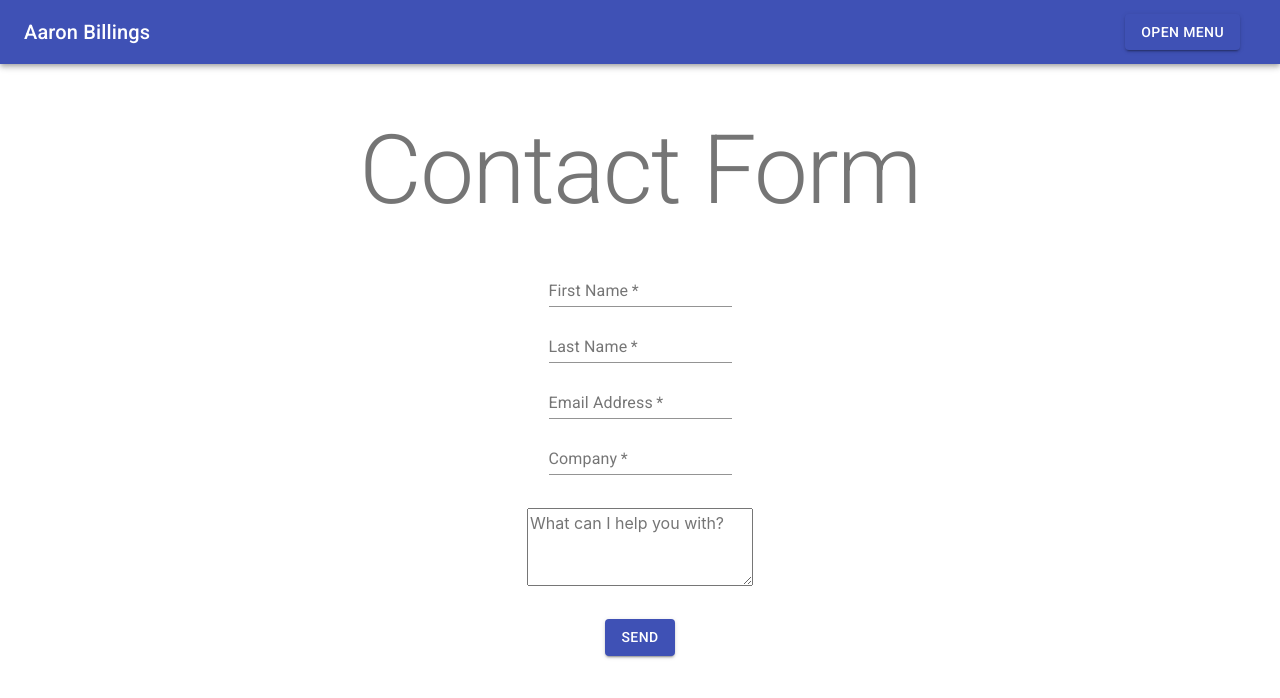
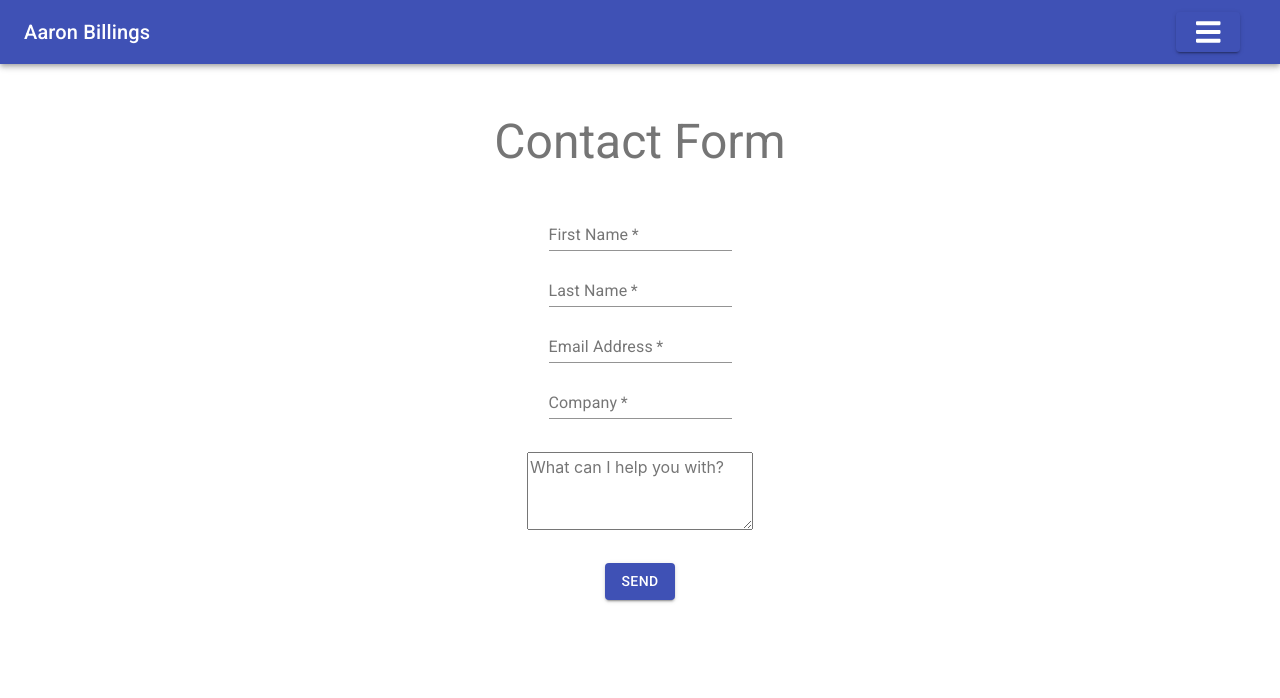
Before and after one commit to asbillings07/react_developer_portfolio, a React (Create React App) app: page /contact in a window 1280 px wide. Shown: the top 698 px of the page. Built offline with nearby package versions, Linux system fonts and the light colour scheme.

Commit message:
update menu items

```diff
--- a/package.json
+++ b/package.json
@@ -3,6 +3,11 @@
   "version": "0.1.0",
   "private": true,
   "dependencies": {
+    "@fortawesome/fontawesome-svg-core": "^1.2.30",
+    "@fortawesome/free-brands-svg-icons": "^5.9.0",
+    "@fortawesome/free-regular-svg-icons": "^5.9.0",
+    "@fortawesome/free-solid-svg-icons": "^5.14.0",
+    "@fortawesome/react-fontawesome": "^0.1.11",
     "@material-ui/core": "^4.7.0",
     "@material-ui/icons": "^4.5.1",
     "bootstrap": "^4.3.1",
--- a/public/index.html
+++ b/public/index.html
@@ -11,10 +11,7 @@
             rel="stylesheet"
             href="https://fonts.googleapis.com/css?family=Roboto:300,400,500,700&display=swap"
         />
-    <link
-      rel="stylesheet"
-      href="https://fonts.googleapis.com/icon?family=Material+Icons"
-    />
+        <link rel="stylesheet" href="https://fonts.googleapis.com/icon?family=Material+Icons" />
 
         <meta
             name="viewport"
@@ -36,7 +33,7 @@
       work correctly both with client-side routing and a non-root public URL.
       Learn how to configure a non-root public URL by running `npm run build`.
     -->
-    <title>Developer Portfolio</title>
+        <title>Aaron Billings</title>
     </head>
     <body>
         <noscript>You need to enable JavaScript to run this app.</noscript>
@@ -58,6 +55,5 @@
 
       To begin the development, run `npm start` or `yarn start`.
       To create a production bundle, use `npm run build` or `yarn build`.
-    -->
-  </body>
+    --></body>
 </html>
--- a/src/components/ContactForm.js
+++ b/src/components/ContactForm.js
@@ -32,7 +32,7 @@ export const ContactForm = () => {
   return (
     <>
       <HeadingContainer>
-        <Typography variant='h1' color='textSecondary'>
+        <Typography variant='h3' color='textSecondary'>
           Contact Form
         </Typography>
       </HeadingContainer>
--- a/src/components/Home.js
+++ b/src/components/Home.js
@@ -61,7 +61,7 @@ export const Home = () => {
               color='textPrimary'
               gutterBottom
             >
-              Portfolio
+              Aaron Billings
             </Typography>
             <Typography
               variant='h5'
--- /dev/null
+++ b/src/components/MenuItems.js
@@ -0,0 +1,86 @@
+import React from 'react'
+import { ListItemIcon, ListItemText, Button, MenuItem, Menu } from '@material-ui/core'
+import { withStyles } from '@material-ui/core/styles'
+import { PhotoAlbum, Person, ContactMail } from '@material-ui/icons'
+import { FontAwesomeIcon } from '@fortawesome/react-fontawesome'
+import { faBars } from '@fortawesome/free-solid-svg-icons'
+
+const StyledMenuItem = withStyles(theme => ({
+    root: {
+        '&:focus': {
+            backgroundColor: theme.palette.primary.main,
+            '& .MuiListItemIcon-root, & .MuiListItemText-primary': {
+                color: theme.palette.common.white
+            }
+        }
+    }
+}))(MenuItem)
+
+const StyledMenu = withStyles({
+    paper: {
+        border: '1px solid #d3d4d5'
+    }
+})(props => (
+    <Menu
+        elevation={0}
+        getContentAnchorEl={null}
+        anchorOrigin={{
+            vertical: 'bottom',
+            horizontal: 'center'
+        }}
+        transformOrigin={{
+            vertical: 'top',
+            horizontal: 'center'
+        }}
+        {...props}
+    />
+))
+
+export const MenuItems = ({ handleClick, handleClose, classes, anchorEl }) => {
+    return (
+        <div>
+            <Button
+                className={classes.menuButton}
+                aria-controls='customized-menu'
+                aria-haspopup='true'
+                variant='contained'
+                color='primary'
+                onClick={handleClick}
+            >
+                <FontAwesomeIcon icon={faBars} size='2x' />
+            </Button>
+            <StyledMenu
+                id='customized-menu'
+                anchorEl={anchorEl}
+                keepMounted
+                open={Boolean(anchorEl)}
+                onClose={handleClose}
+            >
+                <StyledMenuItem>
+                    <ListItemIcon>
+                        <PhotoAlbum fontSize='small' />
+                    </ListItemIcon>
+                    <a href='/'>
+                        <ListItemText primary='Projects' />
+                    </a>
+                </StyledMenuItem>
+                <StyledMenuItem>
+                    <ListItemIcon>
+                        <Person fontSize='small' />
+                    </ListItemIcon>
+                    <a href='/about'>
+                        <ListItemText primary='About Me' />
+                    </a>
+                </StyledMenuItem>
+                <StyledMenuItem>
+                    <ListItemIcon>
+                        <ContactMail fontSize='small' />
+                    </ListItemIcon>
+                    <a href='/contact'>
+                        <ListItemText primary='Contact Me' />
+                    </a>
+                </StyledMenuItem>
+            </StyledMenu>
+        </div>
+    )
+}
--- a/src/components/Navigation.js
+++ b/src/components/Navigation.js
@@ -1,46 +1,10 @@
 import React from 'react'
-import { makeStyles, withStyles } from '@material-ui/core/styles'
+import { MenuItems } from './MenuItems'
+import { makeStyles } from '@material-ui/core/styles'
 import AppBar from '@material-ui/core/AppBar'
 import Toolbar from '@material-ui/core/Toolbar'
 import Typography from '@material-ui/core/Typography'
-import Button from '@material-ui/core/Button'
-import Menu from '@material-ui/core/Menu'
-import MenuItem from '@material-ui/core/MenuItem'
-import ListItemIcon from '@material-ui/core/ListItemIcon'
-import ListItemText from '@material-ui/core/ListItemText'
-import PhotoAlbumIcon from '@material-ui/icons/PhotoAlbum'
-import PersonIcon from '@material-ui/icons/Person'
-import ContactMailIcon from '@material-ui/icons/ContactMail'
 
-const StyledMenu = withStyles({
-  paper: {
-    border: '1px solid #d3d4d5'
-  }
-})(props => (
-  <Menu
-    elevation={0}
-    getContentAnchorEl={null}
-    anchorOrigin={{
-      vertical: 'bottom',
-      horizontal: 'center'
-    }}
-    transformOrigin={{
-      vertical: 'top',
-      horizontal: 'center'
-    }}
-    {...props}
-  />
-))
-const StyledMenuItem = withStyles(theme => ({
-  root: {
-    '&:focus': {
-      backgroundColor: theme.palette.primary.main,
-      '& .MuiListItemIcon-root, & .MuiListItemText-primary': {
-        color: theme.palette.common.white
-      }
-    }
-  }
-}))(MenuItem)
 const useStyles = makeStyles(theme => ({
   root: {
     flexGrow: 1
@@ -60,8 +24,8 @@ export const AppNavBar = () => {
   const classes = useStyles()
   const [anchorEl, setAnchorEl] = React.useState(null)
 
-  const handleClick = event => {
-    setAnchorEl(event.currentTarget)
+  const handleClick = e => {
+    setAnchorEl(e.currentTarget)
   }
 
   const handleClose = () => {
@@ -74,48 +38,7 @@ export const AppNavBar = () => {
           <Typography variant='h6' className={classes.title}>
             Aaron Billings
           </Typography>
-          <Button
-            className={classes.menuButton}
-            aria-controls='customized-menu'
-            aria-haspopup='true'
-            variant='contained'
-            color='primary'
-            onClick={handleClick}
-          >
-            Open Menu
-          </Button>
-          <StyledMenu
-            id='customized-menu'
-            anchorEl={anchorEl}
-            keepMounted
-            open={Boolean(anchorEl)}
-            onClose={handleClose}
-          >
-            <StyledMenuItem>
-              <ListItemIcon>
-                <PhotoAlbumIcon fontSize='small' />
-              </ListItemIcon>
-              <a href='/'>
-                <ListItemText primary='Projects' />
-              </a>
-            </StyledMenuItem>
-            <StyledMenuItem>
-              <ListItemIcon>
-                <PersonIcon fontSize='small' />
-              </ListItemIcon>
-              <a href='/about'>
-                <ListItemText primary='About Me' />
-              </a>
-            </StyledMenuItem>
-            <StyledMenuItem>
-              <ListItemIcon>
-                <ContactMailIcon fontSize='small' />
-              </ListItemIcon>
-              <a href='/contact'>
-                <ListItemText primary='Contact Me' />
-              </a>
-            </StyledMenuItem>
-          </StyledMenu>
+          <MenuItems handleClick={handleClick} handleClose={handleClose} anchorEl={anchorEl} classes={classes} />
         </Toolbar>
       </AppBar>
     </div>
```
Also changed, not shown: 1 other file (tests, documents, lock files or other folders). Lines whose indentation alone changed are shown as unchanged.
